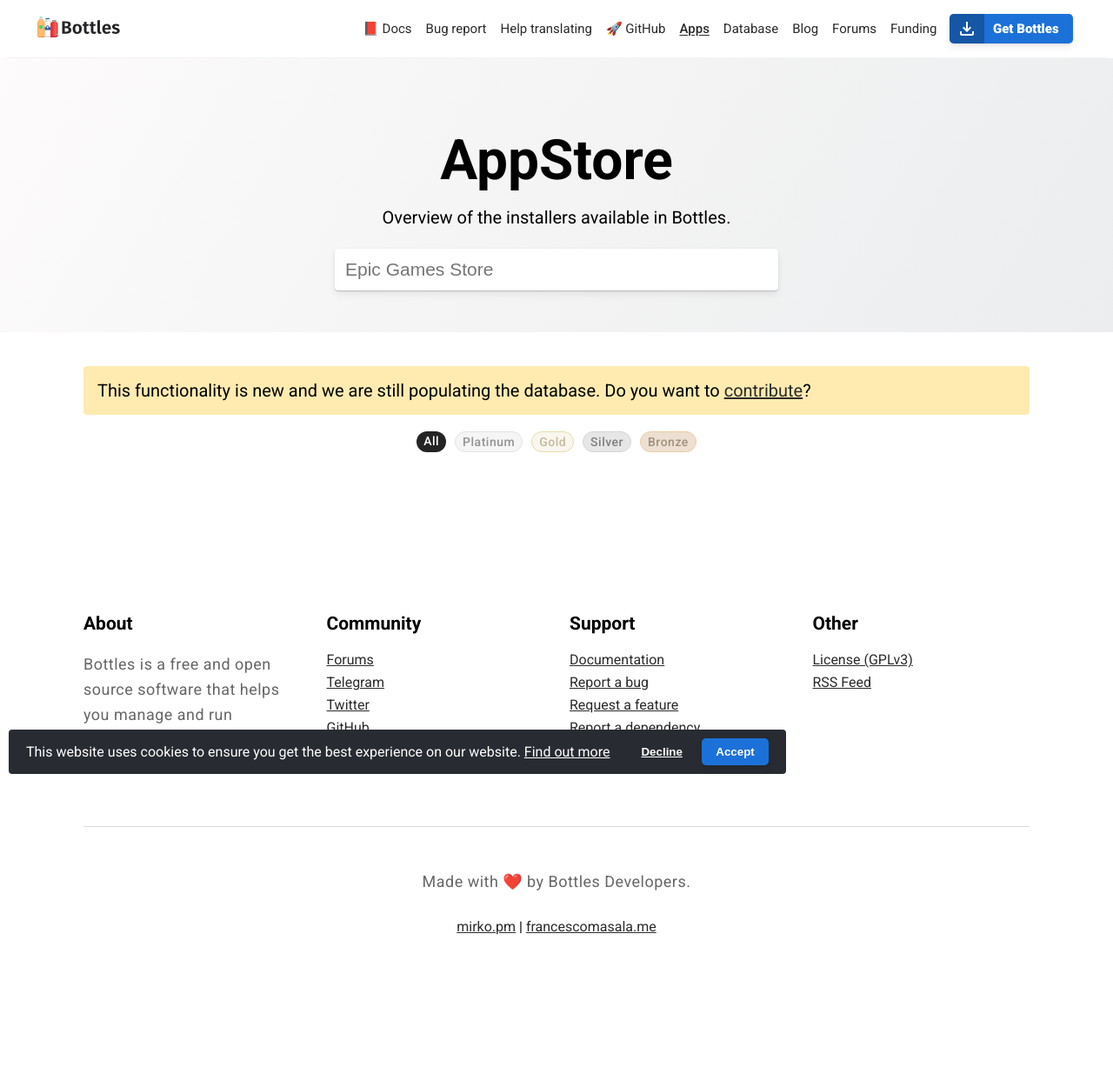
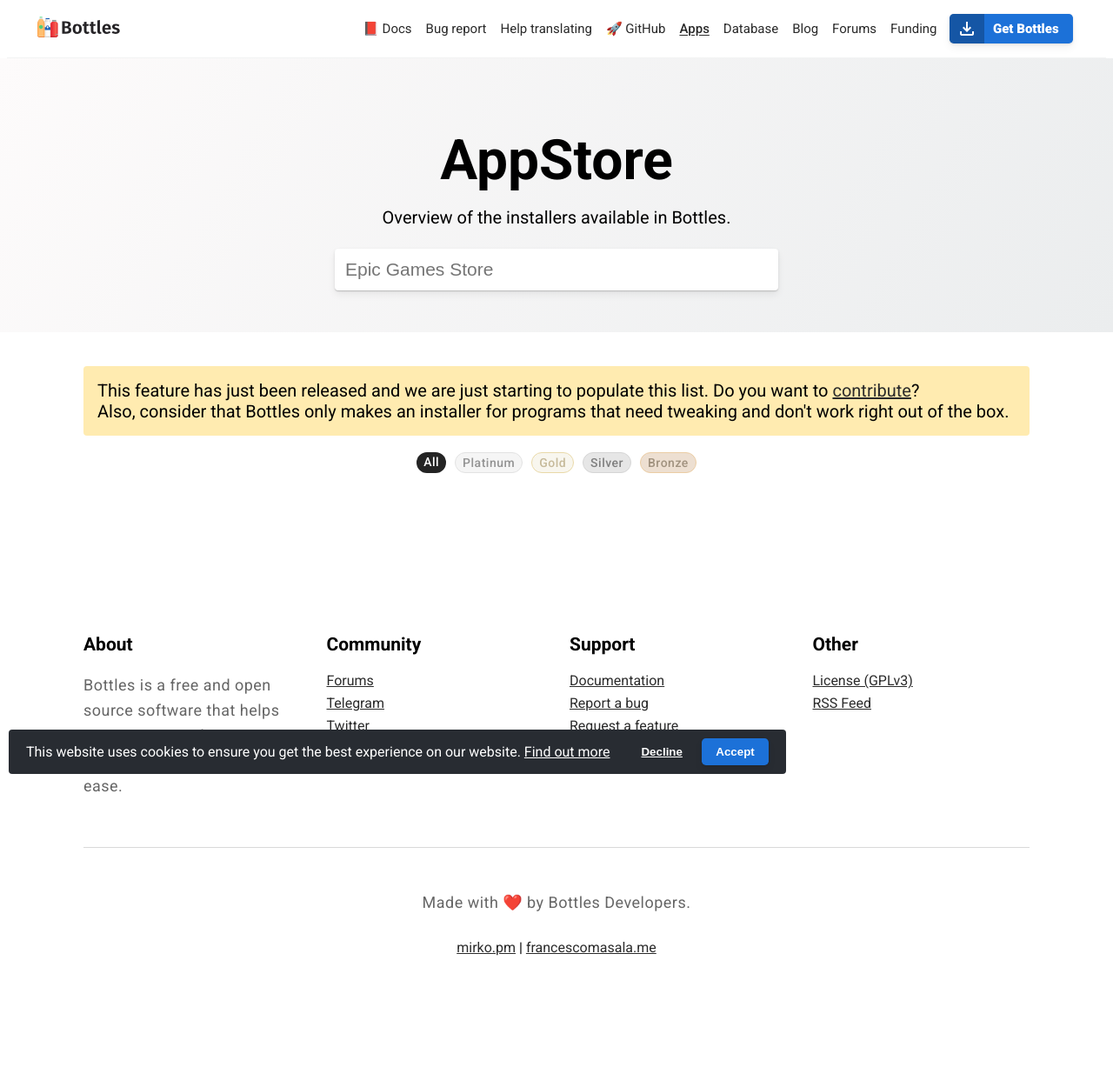
Before and after one commit to bottlesdevs/website, a Jekyll site: the page built from appstore.md, in a window 1280 px wide. Shown: the whole page at 87% size. Built offline with Jekyll 4.4.1, drawn with Linux system fonts in a browser that asks for light colours; nearby versions of some CDN libraries; comment, search, counter and statistics services are not loaded; before the commit the page ends 1203 px from its top, so only the background shows below that.

Commit message:
add warn for which programs will get an installer

```diff
--- a/appstore.md
+++ b/appstore.md
@@ -13,8 +13,8 @@
 <section class="page">
   <div class="container large">
     <div class="warning">
-			<p>This functionality is new and we are still populating the database.
-      Do you want to <a href="https://maintainers.usebottles.com">contribute</a>?</p>
+			<p>This feature has just been released and we are just starting to populate this list. Do you want to <a href="https://maintainers.usebottles.com">contribute</a>?</p>
+      <p>Also, consider that Bottles only makes an installer for programs that need tweaking and don't work right out of the box.</p>
     </div>
     <br />
     <div class="filters">
```
